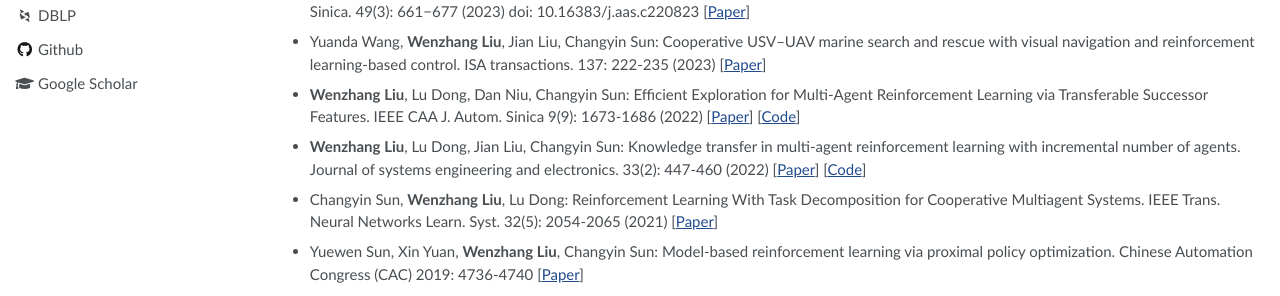
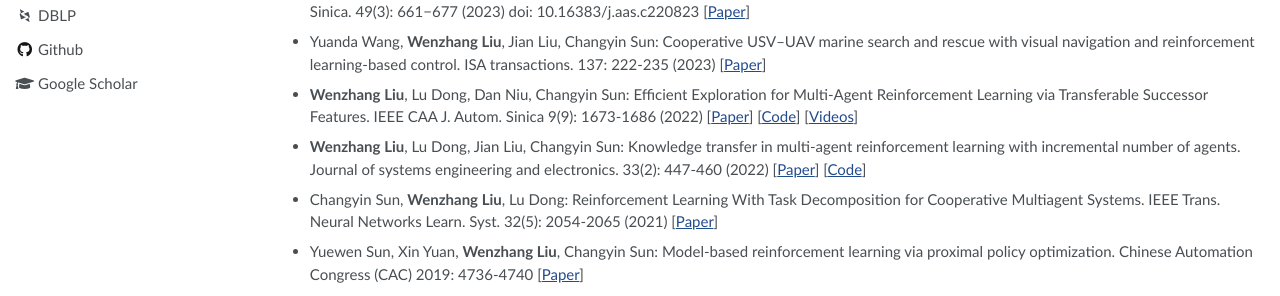
Before and after one commit to wenzhangliu/wenzhangliu.github.io, a Jekyll site: the page built from _pages/about.md, in a window 1280 px wide and 1386 px high. Shown: the part 543-839 px from the top of the window. Built offline with Jekyll 4.4.1, drawn with Linux system fonts in a browser that asks for light colours; some web fonts are replaced.

Commit message:
add informations

```diff
--- a/_pages/about.md
+++ b/_pages/about.md
@@ -66,6 +66,7 @@ I am interested in deep reinforcement learning, multi-agent reinforcement learni
 - **Wenzhang Liu**, Lu Dong, Dan Niu, Changyin Sun: Efficient Exploration for Multi-Agent Reinforcement Learning via Transferable Successor Features. IEEE CAA J. Autom. Sinica 9(9): 1673-1686 (2022)
 [[Paper](https://ieeexplore.ieee.org/abstract/document/9865022)]
 [[Code](https://github.com/wenzhangliu/maddpg-sfkt.git)]
+[[Videos](https://www.youtube.com/watch?v=w0kscgRTGz8)]
 
 - **Wenzhang Liu**, Lu Dong, Jian Liu, Changyin Sun: Knowledge transfer in multi-agent reinforcement learning with incremental number of agents. Journal of systems engineering and electronics. 33(2): 447-460 (2022)
 [[Paper](https://ieeexplore.ieee.org/stamp/stamp.jsp?arnumber=9775069)]
```
